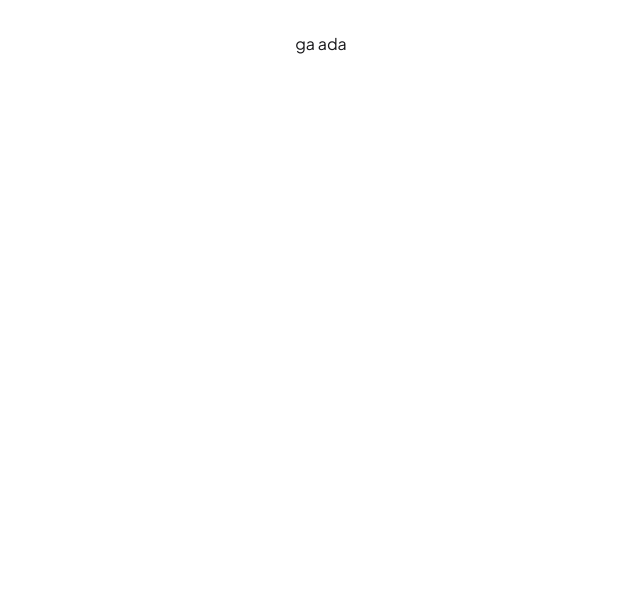
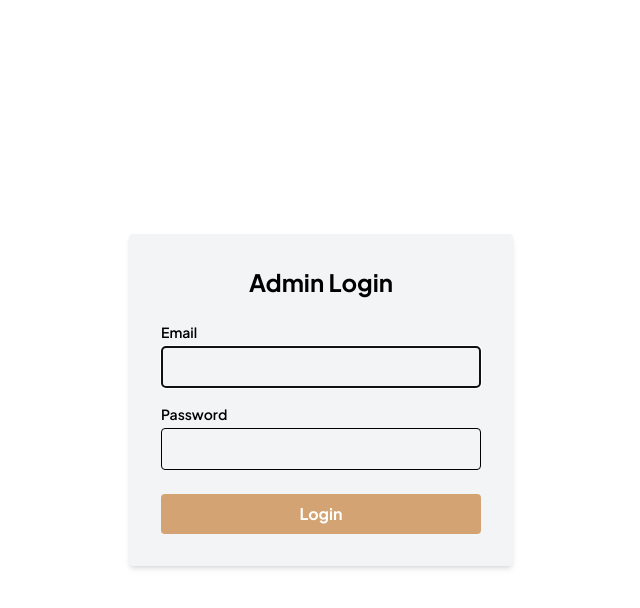
Before and after one commit to hfizhrsyid/sundapedia, a React (Vite) app: page /admin/login in a window 1280 px wide. Shown: the top 608 px of the page, without its empty margins (319-959 px from the left). Built offline with nearby package versions, Linux system fonts and the light colour scheme; no server answers.

Commit message:
Menambahkan authentication untuk admin dan komponen loading

```diff
--- /dev/null
+++ b/src/auth/AuthProvider.jsx
@@ -0,0 +1,28 @@
+import { createContext, useContext, useEffect, useState } from 'react';
+import { getAuth, onAuthStateChanged, signInWithEmailAndPassword, signOut } from 'firebase/auth';
+
+const AuthContext = createContext();
+export function useAuth() { return useContext(AuthContext); }
+
+export function AuthProvider({ children }) {
+  const [user, setUser] = useState(null);
+  const [loading, setLoading] = useState(true);
+  const auth = getAuth();
+
+  useEffect(() => {
+    const unsub = onAuthStateChanged(auth, (user) => {
+      setUser(user);
+      setLoading(false);
+    });
+    return () => unsub();
+  }, [auth]);
+
+  const login = (email, password) => signInWithEmailAndPassword(auth, email, password);
+  const logout = () => signOut(auth);
+
+  return (
+    <AuthContext.Provider value={{ user, login, logout, loading }}>
+      {children}
+    </AuthContext.Provider>
+  );
+}
--- /dev/null
+++ b/src/components/LoadingScreen.jsx
@@ -0,0 +1,9 @@
+const LoadingScreen = () => {
+    return (
+        <div className='bg-white min-h-screen flex flex-col justify-center items-center'>
+            <span class="text-[#D3A373] loading loading-dots loading-lg"></span>
+        </div>
+    )
+}
+
+export default LoadingScreen
--- a/src/main.jsx
+++ b/src/main.jsx
@@ -1,6 +1,6 @@
 import { StrictMode } from 'react'
 import './index.css'
-import { createBrowserRouter, RouterProvider, Outlet } from "react-router-dom";
+import { createBrowserRouter, RouterProvider, Outlet, Navigate } from "react-router-dom";
 import Home from './pages/home/';
 import Dashboard from "./pages/admin/dashboard/Dashboard";
 import Pembelajaran from './pages/pembelajaran/';
@@ -11,6 +11,8 @@ import NotFound from './pages/notfound';
 import Other from './pages/admin/other/Other.jsx';
 import HalamanPembelajaran from './pages/pembelajaran/HalamanPembelajaran.jsx';
 import EditPart from './pages/admin/dashboard/EditPart.jsx';
+import AdminLogin from './pages/admin/login/Login.jsx';
+import { AuthProvider, useAuth } from './auth/AuthProvider';
 
 // Wrapper to extract params for EditPart
 import { useParams } from 'react-router-dom';
@@ -19,21 +21,30 @@ function EditPartWrapper() {
   return <EditPart courseId={courseId} partId={partId} />;
 }
 
+function ProtectedRoute({ children, adminOnly }) {
+  const { user, loading } = useAuth();
+  if (loading) return <div>Loading...</div>;
+  if (!user) return <Navigate to="/admin/login" />;
+  // ...adminOnly logic...
+  return children;
+}
+
 const router = createBrowserRouter([
   {
     path: "/admin",
-    element: <DashboardLayout />,
+    element: <ProtectedRoute adminOnly><DashboardLayout /></ProtectedRoute>,
     children: [
       { index: true, element: <Dashboard /> },
       { path: "other", element: <Other /> },
       { path: "edit/:courseId/:partId", element: <EditPartWrapper /> },
     ],
   },
+  { path: '/admin/login', element: <AdminLogin />},
   { element: <Home />, index: true },
   { path: "/kamus", element: <Kamus /> },
   { path: "/budaya", element: <Budaya /> },
   { path: "/pembelajaran", element: <Pembelajaran /> },
-  { path: "/pembelajaran/:partSlug", element: <HalamanPembelajaran /> }, // <-- move this out!
+  { path: "/pembelajaran/:partSlug", element: <HalamanPembelajaran /> },
   { path: "*", element: <NotFound /> }
 ]);
 
@@ -43,7 +54,9 @@ function DashboardLayout() {
 
 ReactDOM.createRoot(document.getElementById('root')).render(
   <StrictMode>
-    <RouterProvider router={router} />
+    <AuthProvider>
+      <RouterProvider router={router} />
+    </AuthProvider>
   </StrictMode>,
 )
 
--- a/src/pages/admin/dashboard/Dashboard.jsx
+++ b/src/pages/admin/dashboard/Dashboard.jsx
@@ -2,11 +2,13 @@ import { useEffect, useState } from 'react';
 import { collection, getDocs, addDoc, deleteDoc, doc, updateDoc } from 'firebase/firestore';
 import { db } from '../../../firebase';
 import { Link } from "react-router-dom";
+import { useAuth } from '../../../auth/AuthProvider';
 
 function Dashboard() {
   const [courses, setCourses] = useState([]);
   const [loading, setLoading] = useState(true);
   const [error, setError] = useState(null);
+  const { logout } = useAuth();
 
   useEffect(() => {
     async function fetchCourses() {
@@ -122,8 +124,14 @@ function Dashboard() {
 
   return (
     <div className='min-h-screen bg-white'>
-      <div className='p-1 bg-[#D3A373] text-center'>
-        <h1 className="text-2xl font-semibold mb-4">Admin Dashboard</h1>
+      <div className='px-4 py-2 flex flex-row bg-[#D3A373] text-center items-center'>
+        <h1 className="text-2xl font-semibold flex-1">Admin Dashboard</h1>
+        <button
+          className="bg-red-600 hover:bg-red-700 text-white font-bold py-2 px-4 rounded ml-4"
+          onClick={logout}
+        >
+          Log out
+        </button>
       </div>
       <div className="p-4 mx-auto text-black">
         {courses.map(course => (
--- /dev/null
+++ b/src/pages/admin/login/Login.jsx
@@ -0,0 +1,65 @@
+import { useState } from "react";
+import { useAuth } from "../../../auth/AuthProvider";
+import { useNavigate } from "react-router-dom";
+
+export default function AdminLogin() {
+  const { login } = useAuth();
+  const navigate = useNavigate();
+  const [email, setEmail] = useState("");
+  const [password, setPassword] = useState("");
+  const [error, setError] = useState(null);
+  const [loading, setLoading] = useState(false);
+
+  const handleSubmit = async e => {
+    e.preventDefault();
+    setLoading(true);
+    setError(null);
+    try {
+      await login(email, password);
+      navigate("/admin");
+    } catch (err) {
+      setError("Login gagal. Pastikan email dan password benar.");
+    }
+    setLoading(false);
+  };
+
+  return (
+    <div className="min-h-screen flex flex-col justify-center items-center bg-white text-black">
+      <form
+        onSubmit={handleSubmit}
+        className="bg-gray-100 p-8 rounded shadow-md w-full max-w-sm"
+      >
+        <h2 className="text-2xl font-bold mb-6 text-center">Admin Login</h2>
+        {error && <div className="text-red-600 mb-4">{error}</div>}
+        <div className="mb-4">
+          <label className="block mb-1 text-sm font-semibold">Email</label>
+          <input
+            type="email"
+            className="w-full border px-3 py-2 rounded"
+            value={email}
+            onChange={e => setEmail(e.target.value)}
+            required
+            autoFocus
+          />
+        </div>
+        <div className="mb-6">
+          <label className="block mb-1 text-sm font-semibold">Password</label>
+          <input
+            type="password"
+            className="w-full border px-3 py-2 rounded"
+            value={password}
+            onChange={e => setPassword(e.target.value)}
+            required
+          />
+        </div>
+        <button
+          type="submit"
+          className="w-full bg-[#D3A373] text-white font-bold py-2 px-4 rounded hover:bg-[#b88c5a] transition"
+          disabled={loading}
+        >
+          {loading ? "Logging in..." : "Login"}
+        </button>
+      </form>
+    </div>
+  );
+}
--- a/src/pages/pembelajaran/HalamanPembelajaran.jsx
+++ b/src/pages/pembelajaran/HalamanPembelajaran.jsx
@@ -41,9 +41,7 @@ const HalamanPembelajaran = () => {
   if (loading) return (
     <div>
       <Navbar />
-      <div className='bg-white min-h-screen flex flex-col justify-center items-center'>
-        <span class="text-[#D3A373] loading loading-dots loading-lg"></span>
-      </div>
+
     </div>
     )
   if (!part) return <div className="text-center text-black bg-white min-h-screen">Materi tidak ditemukan.</div>;
--- /dev/null
+++ b/src/utils/setAdminClaim.cjs
@@ -0,0 +1,19 @@
+// setAdminClaim.cjs
+const admin = require("firebase-admin");
+const serviceAccount = require("./serviceAccountKey.json");
+
+admin.initializeApp({
+  credential: admin.credential.cert(serviceAccount)
+});
+
+const uid = "USER_ID_HERE";
+
+admin.auth().setCustomUserClaims(uid, { admin: true })
+  .then(() => {
+    console.log("Custom claim set! User is now admin.");
+    process.exit(0);
+  })
+  .catch((error) => {
+    console.error("Error setting custom claim:", error);
+    process.exit(1);
+  });
```
